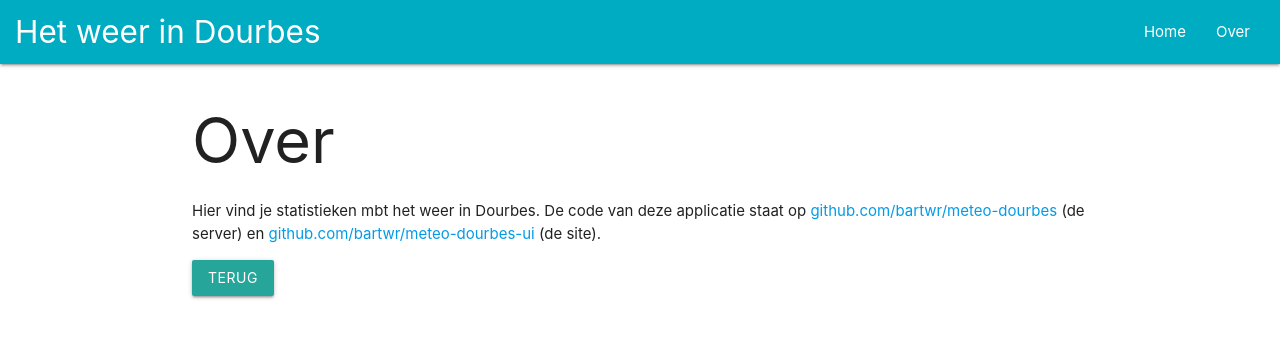
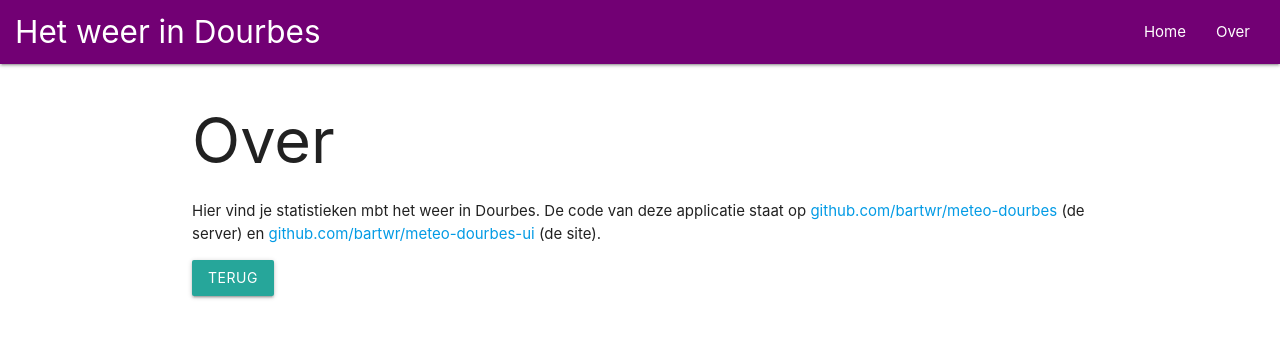
Before and after one commit to bartwr/meteo-dourbes-ui, a React (Create React App) app: page /about in a window 1280 px wide. Shown: the top 338 px of the page. Built offline with nearby package versions, Linux system fonts and the light colour scheme.

Commit message:
Add legend to chart

```diff
--- a/package.json
+++ b/package.json
@@ -7,6 +7,7 @@
     "chart.js": "^3.8.2",
     "cra-template-typescript-redux": "0.3.13",
     "gh-pages": "^4.0.0",
+    "js-confetti": "^0.10.2",
     "moment": "^2.29.4",
     "react": "^18.2.0",
     "react-dom": "^18.2.0",
--- a/src/components/Chart/Chart.tsx
+++ b/src/components/Chart/Chart.tsx
@@ -10,7 +10,7 @@ import {
   LineChart,
   Line,
   XAxis,
-  // Legend,
+  Legend,
   YAxis,
   CartesianGrid,
   Tooltip,
@@ -60,7 +60,6 @@ const Chart = () => {
     }
   })
 
-  console.log(data);
   data = data.map(x => {
     const foundRecord = precipData.filter(precip => {
       return precip.field2 === x.timestamp;
@@ -81,6 +80,7 @@ const Chart = () => {
           <XAxis dataKey="name" />
           <YAxis />
           <Tooltip />
+          <Legend verticalAlign="top" height={36}/>
         </LineChart>
       </ResponsiveContainer>
     </div>
--- a/src/components/Navbar.tsx
+++ b/src/components/Navbar.tsx
@@ -3,8 +3,9 @@ import { NavLink } from 'react-router-dom'
 
 export const Navbar: React.FC = () => (
   <nav>
-    <div className="nav-wrapper cyan darken-1 px1" style={{
-      overflow: 'hidden'
+    <div className="nav-wrapper px1" style={{
+      overflow: 'hidden',
+      background: '#720074'
     }}>
       <NavLink to="/" className="brand-logo">
         Het weer in Dourbes
--- a/src/pages/Home.tsx
+++ b/src/pages/Home.tsx
@@ -1,6 +1,7 @@
-import React, { Fragment } from 'react'
+import React, { Fragment, useEffect } from 'react'
 // import Counter from '../components/counter/Counter'
 import Chart from '../components/Chart/Chart'
+import JSConfetti from 'js-confetti'
 
 const serverUrl = 'http://162.55.161.20';
 const csvFiles = [
@@ -14,6 +15,17 @@ const csvFiles = [
 ]
 
 export const Home: React.FC = () => {
+
+  useEffect(() => {
+    const jsConfetti = new JSConfetti()
+    jsConfetti.addConfetti({
+      // emojis: ['🌈', '⚡️', '💥', '✨', '💫', '🌸'],
+      // confettiColors: [
+      //  '#ff0a54', '#ff477e', '#ff7096', '#ff85a1', '#fbb1bd', '#f9bec7',
+      // ]
+   })
+  }, []);
+
   return (
     <Fragment>
       <p>
```
Also changed, not shown: 1 other file (tests, documents, lock files or other folders).
